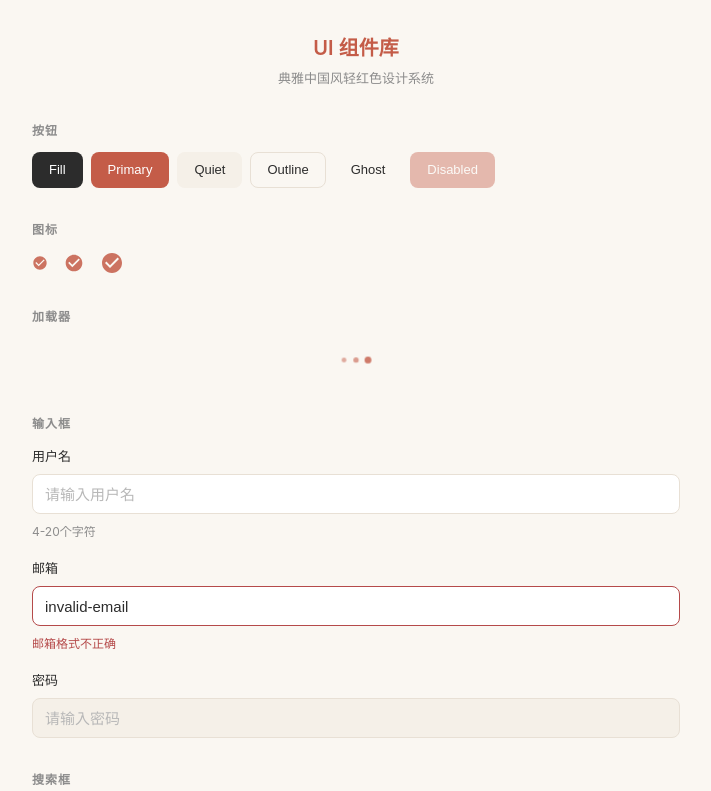
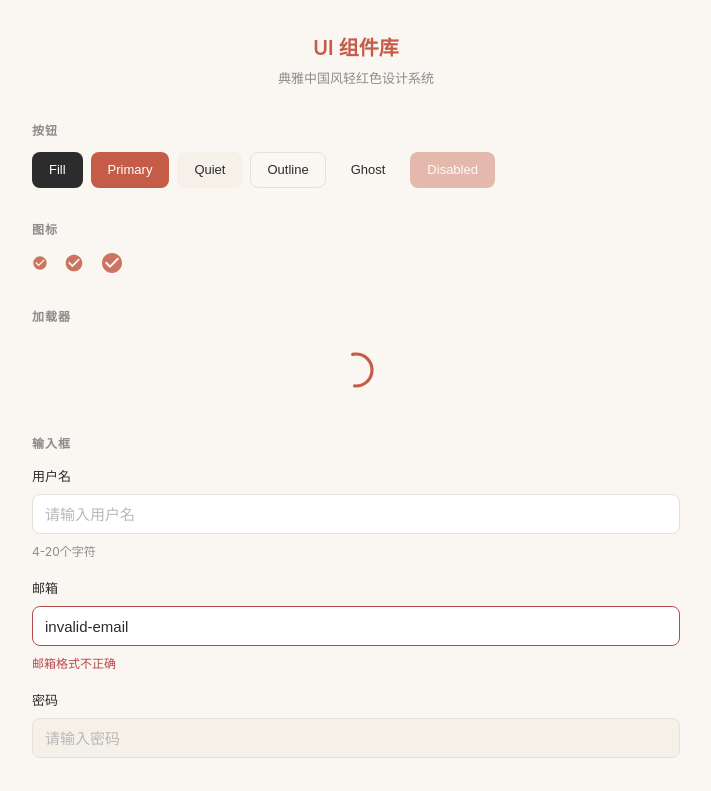
Before and after one commit to howtomakeaname/openclaw-university, a Vue app: page / in a window 1280 px wide. Shown: the top 791 px of the page, without its empty margins (284-995 px from the left). Built offline with nearby package versions, Linux system fonts and the light colour scheme; the HTML template or start-up script is replaced by a standard one.

Commit message:
feat: 重构Loader为Material Design风格环形加载器
- 使用SVG圆环实现
- 经典的stroke-dasharray动画效果
- 旋转+弧形伸缩结合
- 保持朱砂红配色风格

```diff
--- a/src/components/ui/Loader.vue
+++ b/src/components/ui/Loader.vue
@@ -1,13 +1,21 @@
 <template>
-  <span class="loader">
-    <span class="dot"></span>
-    <span class="dot"></span>
-    <span class="dot"></span>
-  </span>
+  <div class="loader">
+    <svg class="spinner" viewBox="0 0 50 50">
+      <circle
+        class="path"
+        cx="25"
+        cy="25"
+        r="20"
+        fill="none"
+        stroke-width="4"
+        stroke-linecap="round"
+      />
+    </svg>
+  </div>
 </template>
 
 <script setup lang="ts">
-// 中国风格加载器 - 三个圆点依次跳动
+// Material Design 风格环形加载器
 </script>
 
 <style scoped>
@@ -15,38 +23,39 @@
   display: inline-flex;
   align-items: center;
   justify-content: center;
-  gap: 4px;
-  height: 20px;
 }
 
-.dot {
-  width: 8px;
-  height: 8px;
-  background: var(--cinnabar);
-  border-radius: 50%;
-  animation: bounce 1.4s infinite ease-in-out both;
+.spinner {
+  width: 40px;
+  height: 40px;
+  animation: rotate 2s linear infinite;
 }
 
-.dot:nth-child(1) {
-  animation-delay: -0.32s;
+.path {
+  stroke: var(--cinnabar);
+  stroke-dasharray: 1, 200;
+  stroke-dashoffset: 0;
+  animation: dash 1.5s ease-in-out infinite;
 }
 
-.dot:nth-child(2) {
-  animation-delay: -0.16s;
+@keyframes rotate {
+  100% {
+    transform: rotate(360deg);
+  }
 }
 
-.dot:nth-child(3) {
-  animation-delay: 0s;
-}
-
-@keyframes bounce {
-  0%, 80%, 100% {
-    transform: scale(0.6);
-    opacity: 0.5;
+@keyframes dash {
+  0% {
+    stroke-dasharray: 1, 200;
+    stroke-dashoffset: 0;
   }
-  40% {
-    transform: scale(1);
-    opacity: 1;
+  50% {
+    stroke-dasharray: 89, 200;
+    stroke-dashoffset: -35;
+  }
+  100% {
+    stroke-dasharray: 89, 200;
+    stroke-dashoffset: -124;
   }
 }
 </style>
```
